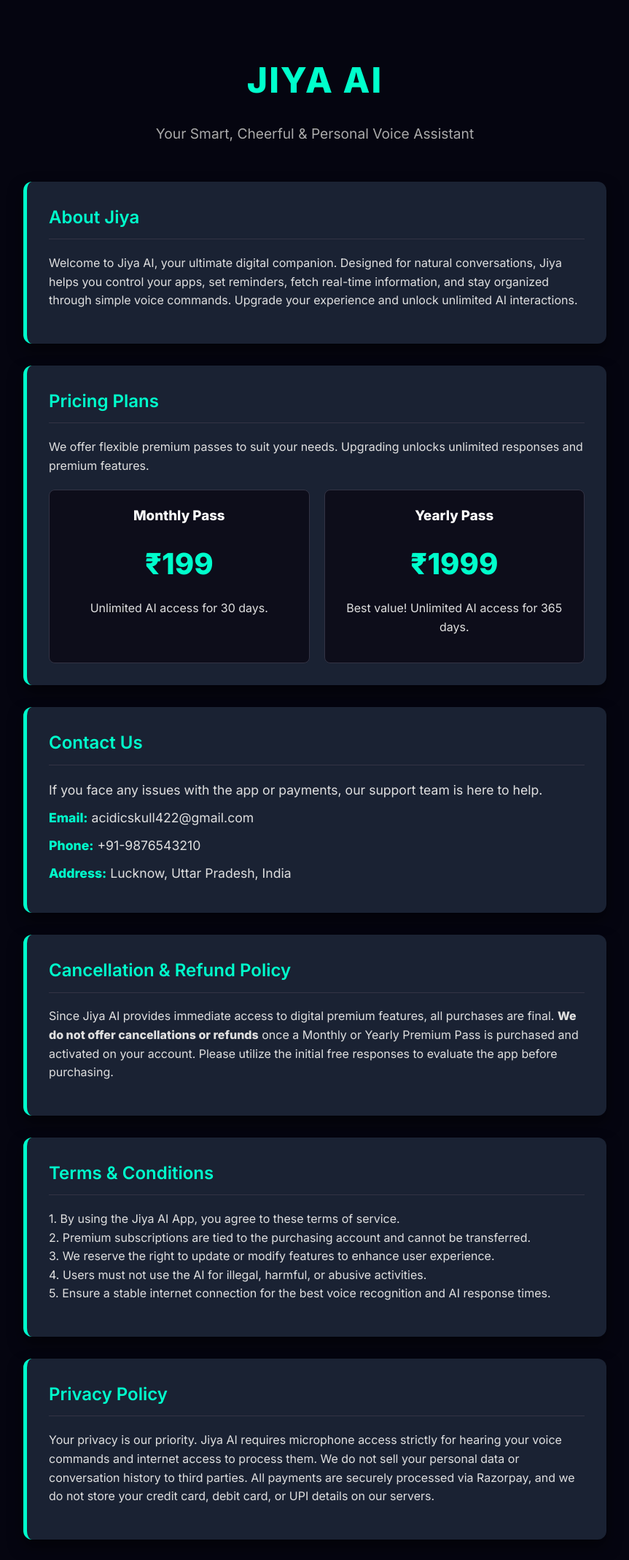
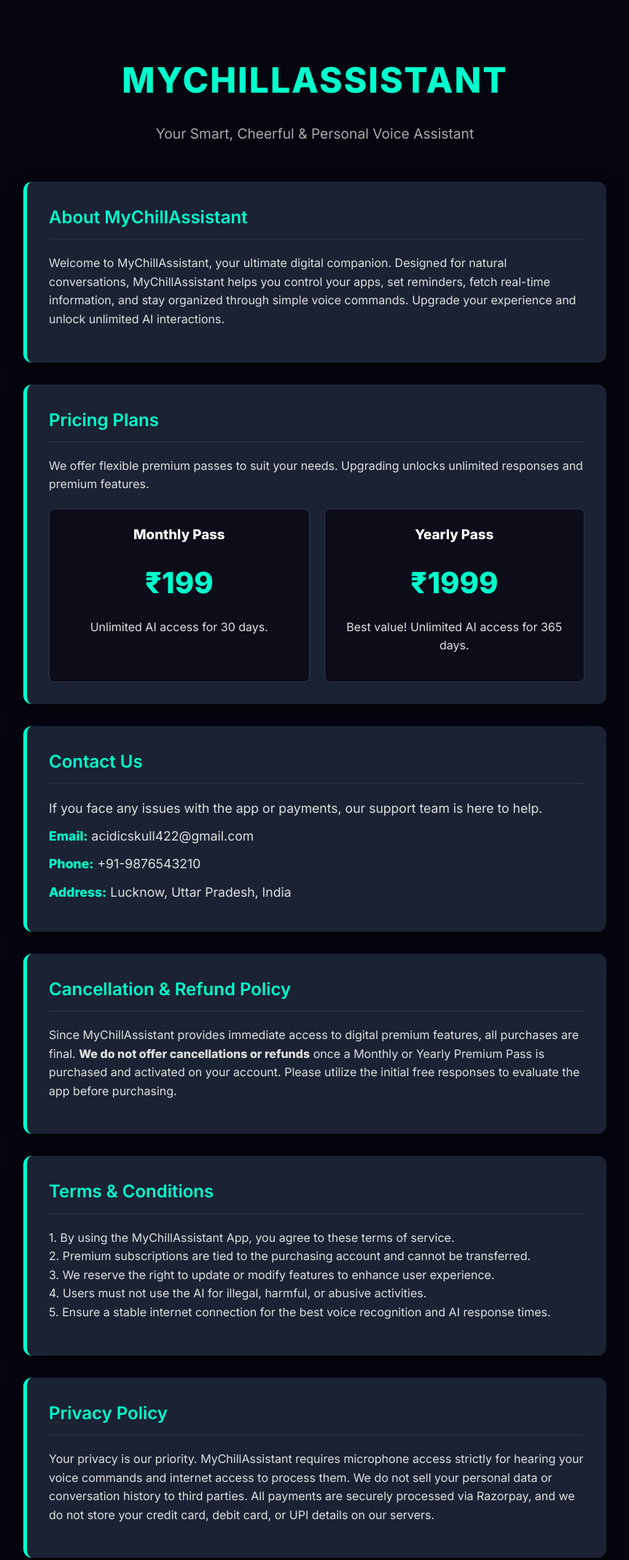
Before and after one commit to Ayu1248238/jiya-website, a plain HTML site: page index.html in a window 1280 px wide. Shown: the top 2138 px of the page at 73% size, without its empty margins (208-1071 px from the left). Drawn offline with Linux system fonts and the light colour scheme.

Commit message:
Update index.html

```diff
--- a/index.html
+++ b/index.html
@@ -3,13 +3,13 @@
 <head>
     <meta charset="UTF-8">
     <meta name="viewport" content="width=device-width, initial-scale=1.0">
-    <title>Jiya AI Assistant | Official Website</title>
+    <title>MyChillAssistant | Official Website</title>
     <style>
         @import url('https://fonts.googleapis.com/css2?family=Inter:wght@300;400;600;800&display=swap');
 
         body {
             font-family: 'Inter', sans-serif;
-            background-color: #050510; /* Dark background matching your app */
+            background-color: #050510;
             color: #E0E0E0;
             margin: 0;
             padding: 0;
@@ -28,7 +28,7 @@
         }
 
         h1 {
-            color: #00FFCC; /* Cyan glow accent */
+            color: #00FFCC;
             font-size: 3em;
             margin-bottom: 10px;
             letter-spacing: 2px;
@@ -56,7 +56,6 @@
             font-weight: 600;
         }
 
-        /* Pricing Section Styles */
         .pricing-container {
             display: flex;
             gap: 20px;
@@ -107,7 +106,6 @@
             padding-bottom: 20px;
         }
 
-        /* Mobile Responsiveness */
         @media (max-width: 600px) {
             .pricing-container {
                 flex-direction: column;
@@ -122,13 +120,13 @@
 
     <div class="container">
         <header>
-            <h1>JIYA AI</h1>
+            <h1>MYCHILLASSISTANT</h1>
             <p class="subtitle">Your Smart, Cheerful & Personal Voice Assistant</p>
         </header>
 
         <div class="card">
-            <h2>About Jiya</h2>
-            <p>Welcome to Jiya AI, your ultimate digital companion. Designed for natural conversations, Jiya helps you control your apps, set reminders, fetch real-time information, and stay organized through simple voice commands. Upgrade your experience and unlock unlimited AI interactions.</p>
+            <h2>About MyChillAssistant</h2>
+            <p>Welcome to MyChillAssistant, your ultimate digital companion. Designed for natural conversations, MyChillAssistant helps you control your apps, set reminders, fetch real-time information, and stay organized through simple voice commands. Upgrade your experience and unlock unlimited AI interactions.</p>
         </div>
 
         <div class="card">
@@ -158,12 +156,12 @@
 
         <div class="card">
             <h2>Cancellation & Refund Policy</h2>
-            <p>Since Jiya AI provides immediate access to digital premium features, all purchases are final. <strong>We do not offer cancellations or refunds</strong> once a Monthly or Yearly Premium Pass is purchased and activated on your account. Please utilize the initial free responses to evaluate the app before purchasing.</p>
+            <p>Since MyChillAssistant provides immediate access to digital premium features, all purchases are final. <strong>We do not offer cancellations or refunds</strong> once a Monthly or Yearly Premium Pass is purchased and activated on your account. Please utilize the initial free responses to evaluate the app before purchasing.</p>
         </div>
 
         <div class="card">
             <h2>Terms & Conditions</h2>
-            <p>1. By using the Jiya AI App, you agree to these terms of service.<br>
+            <p>1. By using the MyChillAssistant App, you agree to these terms of service.<br>
             2. Premium subscriptions are tied to the purchasing account and cannot be transferred.<br>
             3. We reserve the right to update or modify features to enhance user experience.<br>
             4. Users must not use the AI for illegal, harmful, or abusive activities.<br>
@@ -172,11 +170,11 @@
 
         <div class="card">
             <h2>Privacy Policy</h2>
-            <p>Your privacy is our priority. Jiya AI requires microphone access strictly for hearing your voice commands and internet access to process them. We do not sell your personal data or conversation history to third parties. All payments are securely processed via Razorpay, and we do not store your credit card, debit card, or UPI details on our servers.</p>
+            <p>Your privacy is our priority. MyChillAssistant requires microphone access strictly for hearing your voice commands and internet access to process them. We do not sell your personal data or conversation history to third parties. All payments are securely processed via Razorpay, and we do not store your credit card, debit card, or UPI details on our servers.</p>
         </div>
 
         <footer>
-            &copy; 2026 Jiya AI Assistant. All rights reserved.
+            &copy; 2026 MyChillAssistant. All rights reserved.
         </footer>
     </div>
 
```
